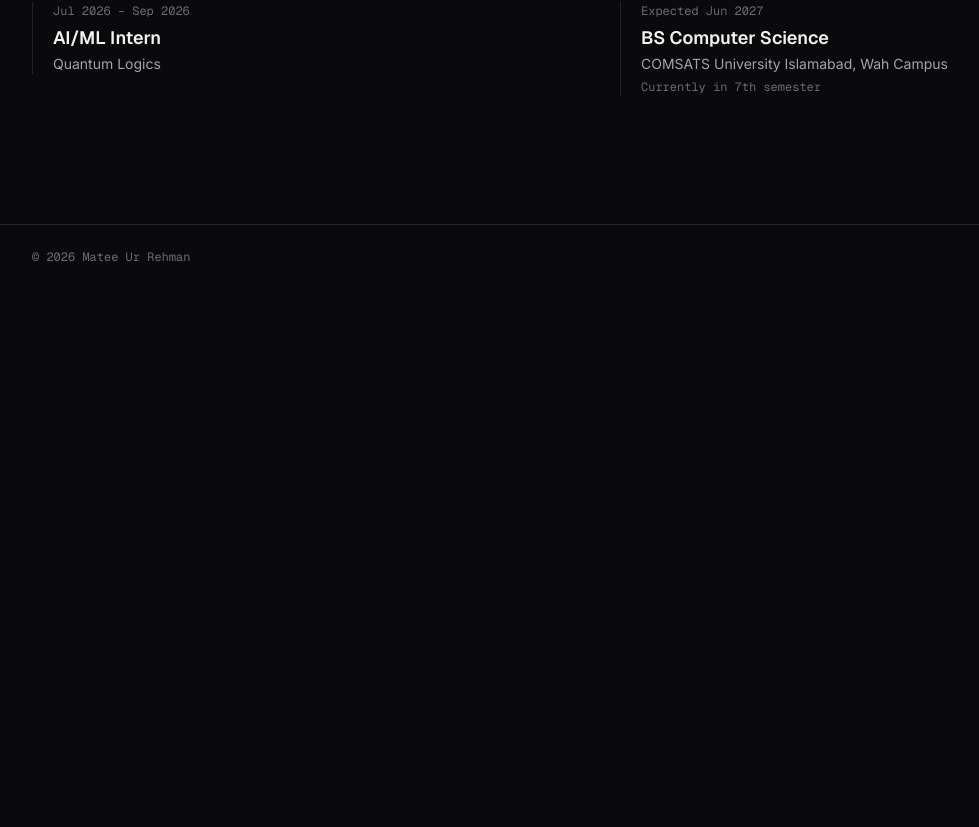
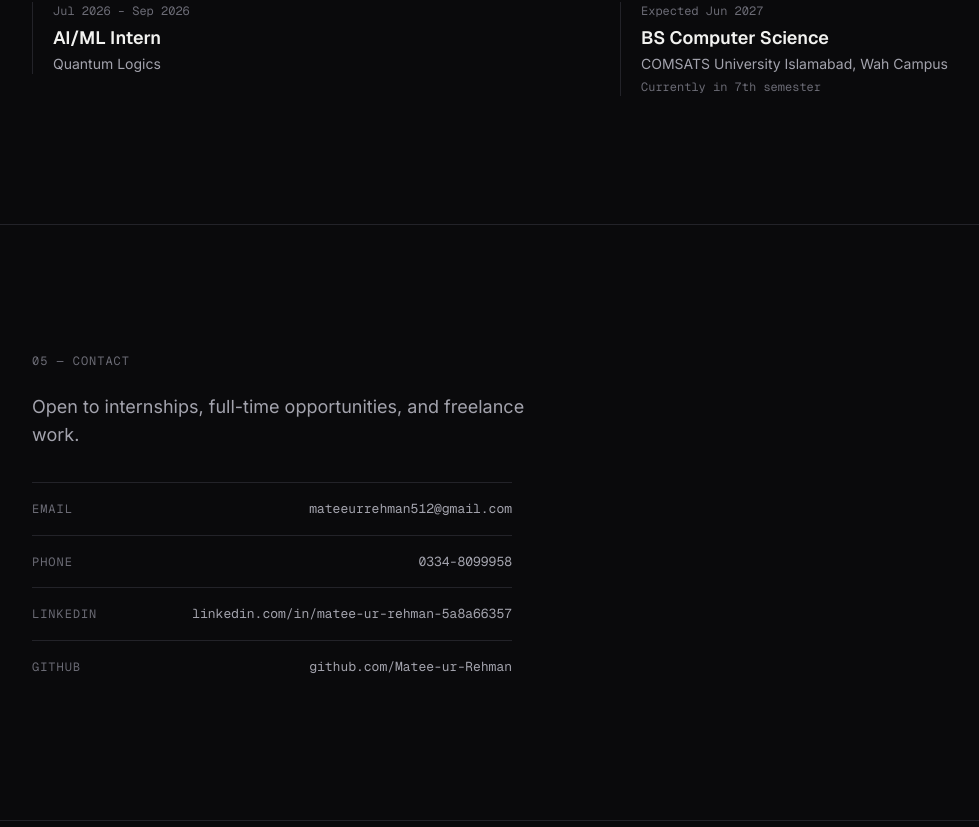
Before and after one commit to Matee-ur-Rehman/Personal-Portfolio, a Next.js app: page / in a window 1280 px wide. Shown: the part 1970-2797 px from the top of the page, without its empty margins (40-1019 px from the left). Before the commit the page ends 2259 px from the top, so only its background shows below. Built offline with nearby package versions, Linux system fonts and the light colour scheme.

Commit message:
feat: add contact section with email, phone, LinkedIn, and GitHub

```diff
--- a/src/app/page.tsx
+++ b/src/app/page.tsx
@@ -3,6 +3,7 @@ import About from "@/components/sections/About";
 import Skills from "@/components/sections/Skills";
 import Projects from "@/components/sections/Projects";
 import Experience from "@/components/sections/Experience";
+import Contact from "@/components/sections/Contact";
 
 export default function Home() {
   return (
@@ -12,6 +13,7 @@ export default function Home() {
       <Skills />
       <Projects />
       <Experience />
+      <Contact />
     </>
   );
 }
--- /dev/null
+++ b/src/components/sections/Contact.tsx
@@ -0,0 +1,40 @@
+import Container from "@/components/layout/Container";
+import Reveal from "@/components/ui/Reveal";
+import { contactChannels } from "@/data/contact";
+
+export default function Contact() {
+  return (
+    <section id="contact" className="border-t border-border-subtle py-14 md:py-20 lg:py-32">
+      <Container>
+        <Reveal>
+          <p className="font-mono text-xs uppercase tracking-[0.08em] text-text-tertiary">
+            05 — Contact
+          </p>
+
+          <p className="mt-6 max-w-[520px] text-lg leading-[1.6] text-text-secondary">
+            Open to internships, full-time opportunities, and freelance work.
+          </p>
+
+          <div className="mt-8 flex flex-col divide-y divide-border-subtle border-t border-border-subtle sm:max-w-[480px]">
+            {contactChannels.map((channel) => (
+              <a
+                key={channel.label}
+                href={channel.href}
+                target={channel.href.startsWith("http") ? "_blank" : undefined}
+                rel={channel.href.startsWith("http") ? "noopener noreferrer" : undefined}
+                className="group flex items-center justify-between py-4 transition-colors duration-150"
+              >
+                <span className="font-mono text-xs uppercase tracking-[0.08em] text-text-tertiary">
+                  {channel.label}
+                </span>
+                <span className="font-mono text-[0.8125rem] text-text-secondary transition-colors duration-150 group-hover:text-accent">
+                  {channel.value}
+                </span>
+              </a>
+            ))}
+          </div>
+        </Reveal>
+      </Container>
+    </section>
+  );
+}
--- /dev/null
+++ b/src/data/contact.ts
@@ -0,0 +1,28 @@
+export interface ContactChannel {
+  label: string;
+  value: string;
+  href: string;
+}
+
+export const contactChannels: ContactChannel[] = [
+  {
+    label: "Email",
+    value: "mateeurrehman512@gmail.com",
+    href: "mailto:mateeurrehman512@gmail.com",
+  },
+  {
+    label: "Phone",
+    value: "0334-8099958",
+    href: "tel:+923348099958",
+  },
+  {
+    label: "LinkedIn",
+    value: "linkedin.com/in/matee-ur-rehman-5a8a66357",
+    href: "https://www.linkedin.com/in/matee-ur-rehman-5a8a66357",
+  },
+  {
+    label: "GitHub",
+    value: "github.com/Matee-ur-Rehman",
+    href: "https://github.com/Matee-ur-Rehman",
+  },
+];
```
